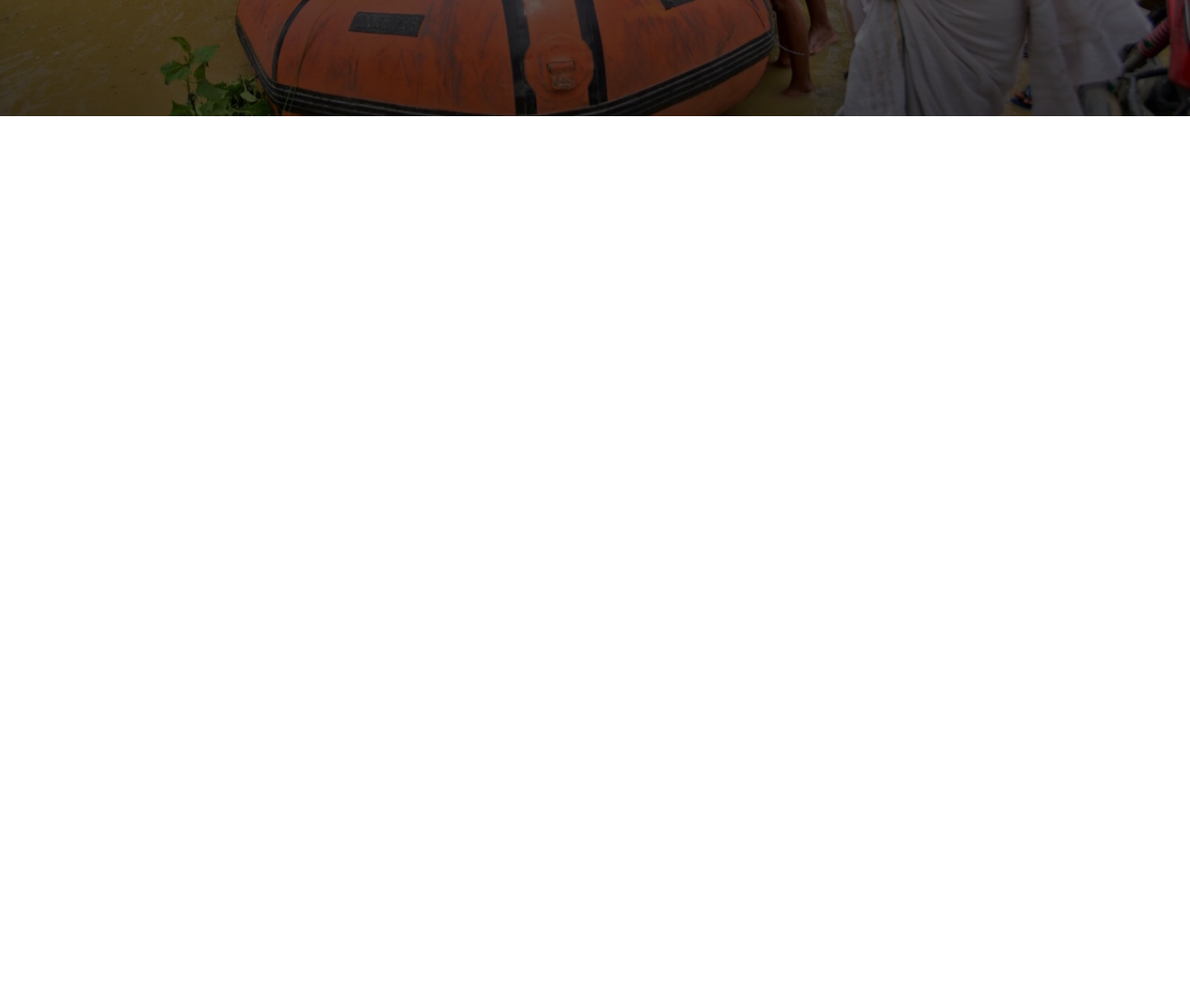
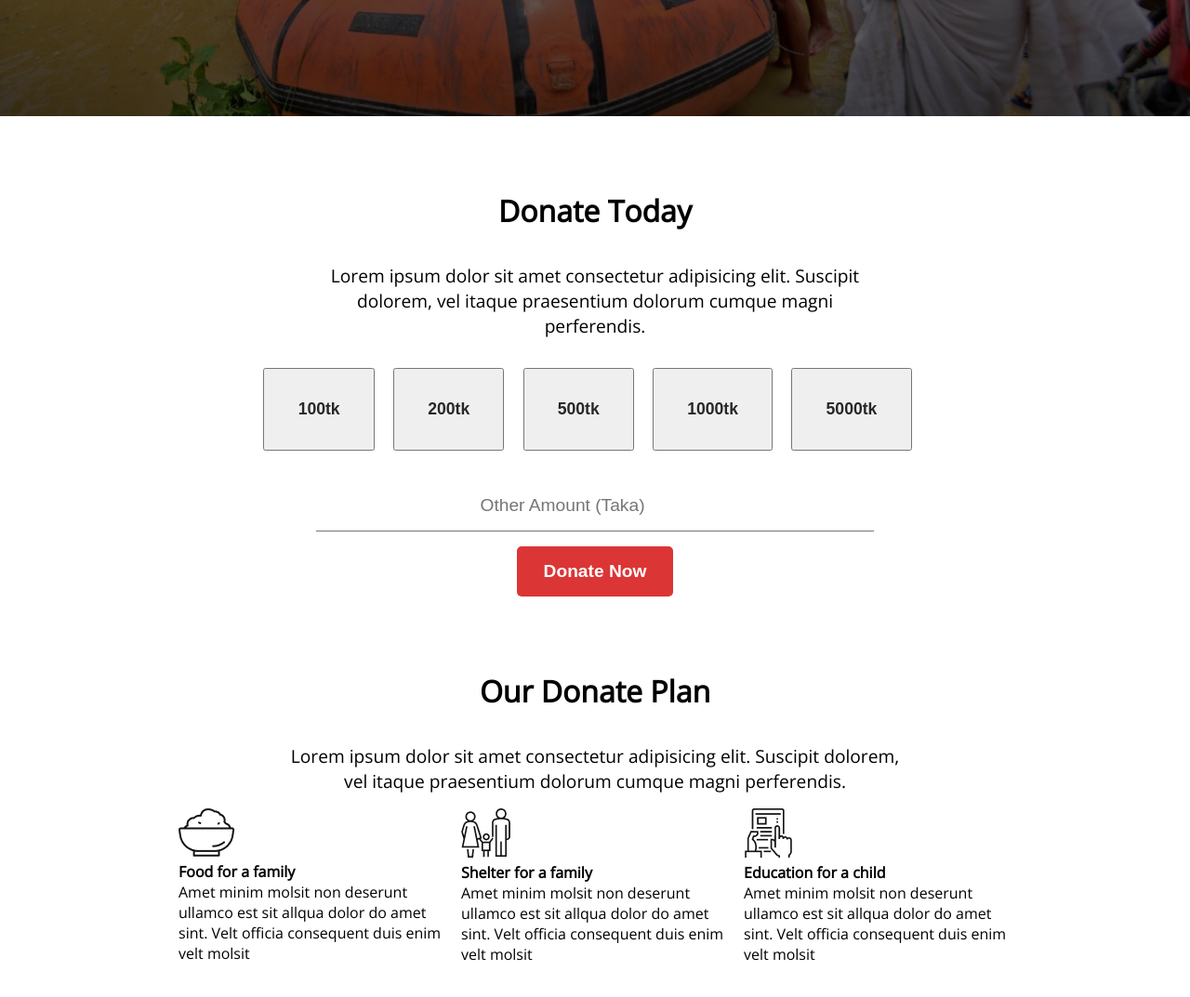
Before and after one commit to Joshim-Uddin/donate-today-by-joshim, a plain HTML site: page index.html in a window 1280 px wide. Shown: the part 515-1588 px from the top of the page at 93% size. Before the commit the page ends 800 px from the top, so only its background shows below. Drawn offline with nearby package versions, Linux system fonts and the light colour scheme.

Commit message:
donate today section added

```diff
--- a/index.html
+++ b/index.html
@@ -18,5 +18,48 @@
             <button class="btn-donate primary">Donate Now</button>
         </div>
     </header>
+    <section class="donate-today">
+        <h3 class="sec-title">Donate Today</h3>
+        <p class="sec-desc">
+            Lorem ipsum dolor sit amet consectetur adipisicing elit. Suscipit dolorem, vel itaque praesentium dolorum cumque magni perferendis.
+        </p>
+        <div class="donation-amount">
+            <button class="btn-tk">100tk</button>
+            <button class="btn-tk">200tk</button>
+            <button class="btn-tk">500tk</button>
+            <button class="btn-tk">1000tk</button>
+            <button class="btn-tk">5000tk</button>
+        </div>
+        <div class="custom-amount">
+            <input type="text" placeholder="Other Amount (Taka)">
+        </div>
+        <div class="btn">
+            <button class="btn-donate primary">Donate Now</button>
+        </div>
+
+    </section>
+    <section class="donate-plan">
+        <h3 class="sec-title">Our Donate Plan</h3>
+        <p class="sec-desc">
+            Lorem ipsum dolor sit amet consectetur adipisicing elit. Suscipit dolorem, vel itaque praesentium dolorum cumque magni perferendis.
+        </p>
+        <div class="donation-card">
+            <div class="cards">
+                <img src="./icons/food.png" alt="food icon" class="card-image">
+                <h4 class="card-title">Food for a family</h4>
+                <p class="card-desc">Amet minim molsit non deserunt ullamco est sit allqua dolor do amet sint. Velt officia consequent duis enim velt molsit</p>
+            </div>
+            <div class="cards">
+                <img src="./icons/shelter.png" alt="shelter icon" class="card-image">
+                <h4 class="card-title">Shelter for a family</h4>
+                <p class="card-desc">Amet minim molsit non deserunt ullamco est sit allqua dolor do amet sint. Velt officia consequent duis enim velt molsit</p>
+            </div>
+            <div class="cards">
+                <img src="./icons/Frame-1.png" alt="education icon" class="card-image">
+                <h4 class="card-title">Education for a child</h4>
+                <p class="card-desc">Amet minim molsit non deserunt ullamco est sit allqua dolor do amet sint. Velt officia consequent duis enim velt molsit</p>
+            </div>
+        </div>
+    </section>
 </body>
 </html>
--- a/styles/style.css
+++ b/styles/style.css
@@ -49,3 +49,70 @@ body{
     text-align: center;
     line-height: 1.5;
 }
+/* section-today styles */
+section{
+    color: #000;
+}
+.sec-title{
+    font-size: 2rem;
+    margin-bottom: 1.2rem;
+    font-weight: 700;
+}
+.sec-desc{
+    font-size: 1.2rem;
+    padding: 1rem 7rem;
+}
+.donate-today{
+    margin: 5rem 15rem;
+    display: flex;
+    justify-content: center;
+    align-items: center;
+    flex-direction: column;
+    text-align: center;
+}
+.donation-amount{
+    margin: 1rem 0;
+}
+.btn-tk{
+    padding: 2rem 2.2rem;
+    font-size: 1.1rem;
+    font-weight: 700;
+    margin-right: 1rem;
+    cursor: pointer;
+    color: #272727;
+}
+.btn-tk:hover{
+    background-color: #f19e9ec2;
+    color: var(--pink);
+    border: 1px solid var(--pink);
+}
+
+.custom-amount{
+    border-bottom: 1px solid #757575;
+    width: 75%;
+    margin: 1rem 0;
+
+
+}
+.custom-amount input{
+    padding: 1rem;
+    border: none;
+    font-size: 1.2rem;
+}
+.custom-amount input:focus{
+    outline: none;
+}
+/* Donate-plan styles */
+.donate-plan{
+    margin: 5rem 12rem;
+    display: flex;
+    justify-content: center;
+    align-items: center;
+    flex-direction: column;
+    text-align: center;
+}
+.donation-card{
+    display: flex;
+    text-align: left;
+    gap: 1rem;
+}
```
